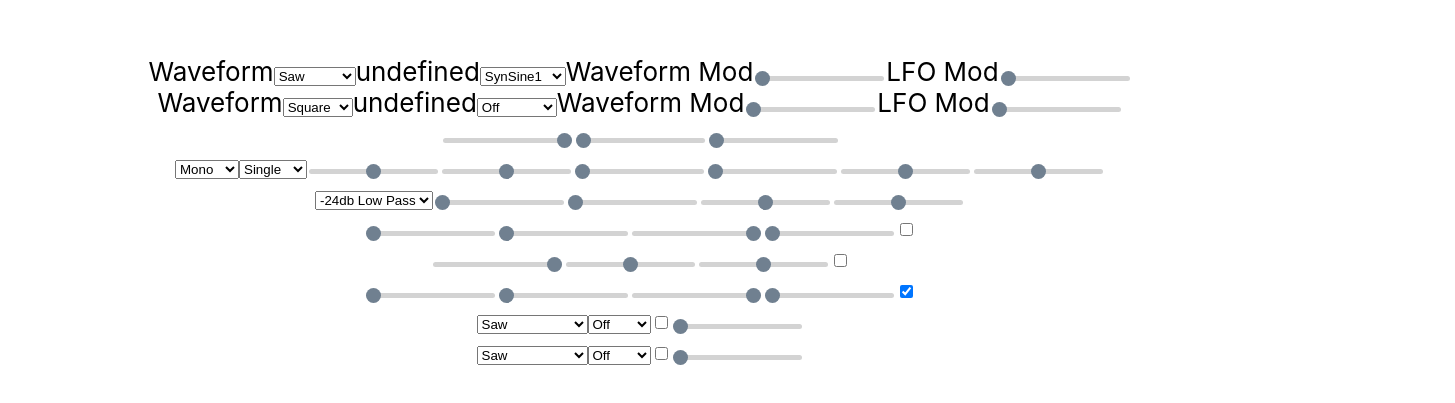
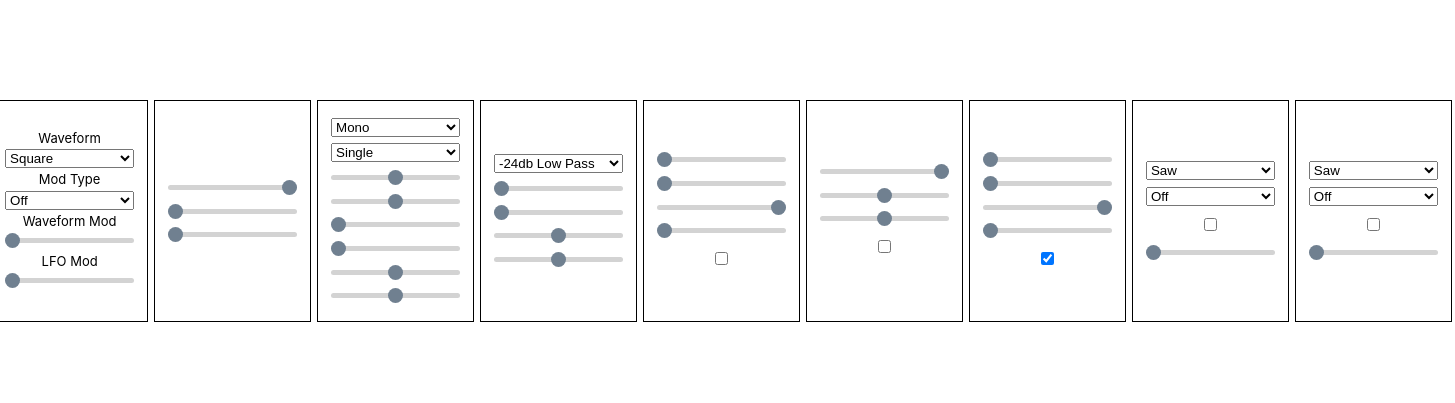
Before and after one commit to ifacodes/alapatch, a React (Create React App) app: page / in a window 1280 px wide. Shown: the part 189-592 px from the top of the page, 1455 px wide, since content can reach past the window. Built offline with nearby package versions, Linux system fonts and the light colour scheme.

Commit message:
add css to components

```diff
--- a/src/features/timbre/Timbre.js
+++ b/src/features/timbre/Timbre.js
@@ -7,9 +7,14 @@ import EG from './parameters/EG';
 import Amp from './parameters/Amp';
 import LFO from './parameters/LFO';
 
+const style = {
+    display: 'flex',
+    flexDirection: 'row',
+};
+
 export function Timbre(props) {
     return (
-        <div>
+        <div style={style}>
             <VCO
                 id="vco1"
                 waveforms={[
@@ -22,6 +27,7 @@ export function Timbre(props) {
                     'Noise',
                     'Audio In',
                 ]}
+                dwgsOrModTypeName="DWGS"
                 dwgsOrModType={[
                     'SynSine1',
                     'SynSine2',
@@ -92,6 +98,7 @@ export function Timbre(props) {
             <VCO
                 id="vco2"
                 waveforms={['Saw', 'Square', 'Triangle']}
+                dwgsOrModTypeName="Mod Type"
                 dwgsOrModType={['Off', 'Ring', 'Sync', 'RingSync']}
             />
             <Mixer id="mixer1" />
--- a/src/features/timbre/parameters/Amp.js
+++ b/src/features/timbre/parameters/Amp.js
@@ -2,20 +2,21 @@ import React from 'react';
 import { useSelector, useDispatch } from 'react-redux';
 import { selectById, parameterUpdated } from './parameterSlice.js';
 import { Slider, Checkbox } from '../../helpers/Helpers';
+import styles from './Parameters.module.css';
 
 export default function Amp(props) {
     const parameters = useSelector((state) => selectById(state, props.id));
     const dispatch = useDispatch();
 
     return (
-        <div>
+        <div className={styles.container}>
             <Slider
                 parameter={parameters.ampLevel}
                 min="0"
                 max="127"
                 onChange={(value) =>
                     dispatch(
-                        parameters({
+                        parameterUpdated({
                             id: props.id,
                             changes: { ampLevel: value },
                         })
@@ -28,7 +29,10 @@ export default function Amp(props) {
                 max="63"
                 onChange={(value) =>
                     dispatch(
-                        parameters({ id: props.id, changes: { panpot: value } })
+                        parameterUpdated({
+                            id: props.id,
+                            changes: { panpot: value },
+                        })
                     )
                 }
             />
@@ -38,7 +42,7 @@ export default function Amp(props) {
                 max="63"
                 onChange={(value) =>
                     dispatch(
-                        parameters({
+                        parameterUpdated({
                             id: props.id,
                             changes: { ampTrack: value },
                         })
@@ -51,7 +55,7 @@ export default function Amp(props) {
                     dispatch(
                         parameterUpdated({
                             id: props.id,
-                            changes: { egReset: value },
+                            changes: { distortion: value },
                         })
                     )
                 }
--- a/src/features/timbre/parameters/EG.js
+++ b/src/features/timbre/parameters/EG.js
@@ -2,13 +2,14 @@ import React from 'react';
 import { useSelector, useDispatch } from 'react-redux';
 import { selectById, parameterUpdated } from './parameterSlice.js';
 import { Slider, Checkbox } from '../../helpers/Helpers';
+import styles from './Parameters.module.css';
 
 export default function EG(props) {
     const parameters = useSelector((state) => selectById(state, props.id));
     const dispatch = useDispatch();
 
     return (
-        <div>
+        <div className={styles.container}>
             <Slider
                 parameter={parameters.attack}
                 min="0"
--- a/src/features/timbre/parameters/Filter.js
+++ b/src/features/timbre/parameters/Filter.js
@@ -2,13 +2,14 @@ import React from 'react';
 import { useSelector, useDispatch } from 'react-redux';
 import { selectById, parameterUpdated } from './parameterSlice.js';
 import { Slider, SelectList } from '../../helpers/Helpers';
+import styles from './Parameters.module.css';
 
 export default function Filter(props) {
     const parameters = useSelector((state) => selectById(state, props.id));
     const dispatch = useDispatch();
 
     return (
-        <div>
+        <div className={styles.container}>
             <SelectList
                 value={parameters.filterType}
                 list={[
--- a/src/features/timbre/parameters/LFO.js
+++ b/src/features/timbre/parameters/LFO.js
@@ -2,13 +2,14 @@ import React from 'react';
 import { useSelector, useDispatch } from 'react-redux';
 import { selectById, parameterUpdated } from './parameterSlice.js';
 import { Slider, SelectList, Checkbox } from '../../helpers/Helpers';
+import styles from './Parameters.module.css';
 
 export default function LFO(props) {
     const parameters = useSelector((state) => selectById(state, props.id));
     const dispatch = useDispatch();
 
     return (
-        <div>
+        <div className={styles.container}>
             <SelectList
                 value={parameters.waveform}
                 list={props.waveforms}
--- a/src/features/timbre/parameters/Mixer.js
+++ b/src/features/timbre/parameters/Mixer.js
@@ -2,13 +2,14 @@ import React from 'react';
 import { useSelector, useDispatch } from 'react-redux';
 import { selectById, parameterUpdated } from './parameterSlice.js';
 import { Slider } from '../../helpers/Helpers';
+import styles from './Parameters.module.css';
 
 export default function Mixer(props) {
     const parameters = useSelector((state) => selectById(state, props.id));
     const dispatch = useDispatch();
 
     return (
-        <div>
+        <div className={styles.container}>
             <Slider
                 parameter={parameters.vol1}
                 onChange={(value) =>
--- a/src/features/timbre/parameters/Parameters.module.css
+++ b/src/features/timbre/parameters/Parameters.module.css
@@ -0,0 +1,15 @@
+.container {
+    font-size: small;
+    display: inline-flex;
+    flex-direction: column;
+    justify-content: center;
+    padding: 10pt;
+    margin: 2pt;
+    border: solid 1pt black;
+}
+.container > input {
+    margin: 7pt 0;
+}
+.container > select {
+    margin: 2.5pt 0;
+}
--- a/src/features/timbre/parameters/Pitch.js
+++ b/src/features/timbre/parameters/Pitch.js
@@ -2,13 +2,14 @@ import React from 'react';
 import { useSelector, useDispatch } from 'react-redux';
 import { selectById, parameterUpdated } from './parameterSlice.js';
 import { Slider, SelectList } from '../../helpers/Helpers';
+import styles from './Parameters.module.css';
 
 export default function Pitch(props) {
     const parameters = useSelector((state) => selectById(state, props.id));
     const dispatch = useDispatch();
 
     return (
-        <div>
+        <div className={styles.container}>
             <SelectList
                 value={parameters.voiceAssign}
                 list={['Mono', 'Poly', 'Unison']}
@@ -67,7 +68,7 @@ export default function Pitch(props) {
                     dispatch(
                         parameterUpdated({
                             id: props.id,
-                            changes: { unisoneDetune: value },
+                            changes: { unisonDetune: value },
                         })
                     )
                 }
```
